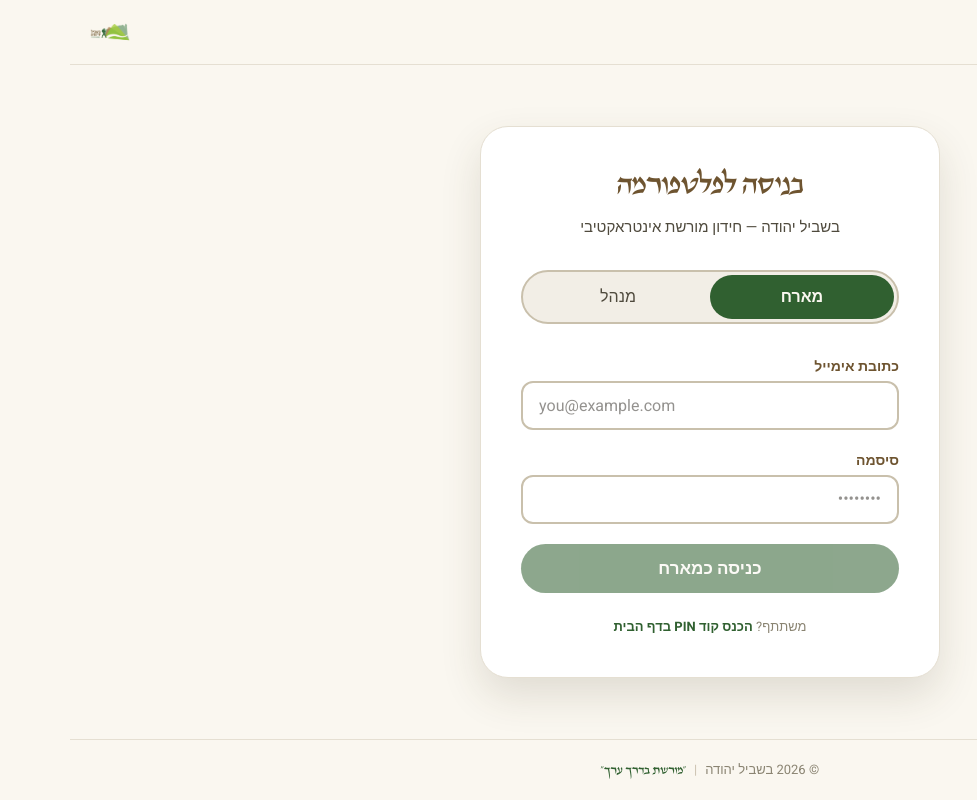
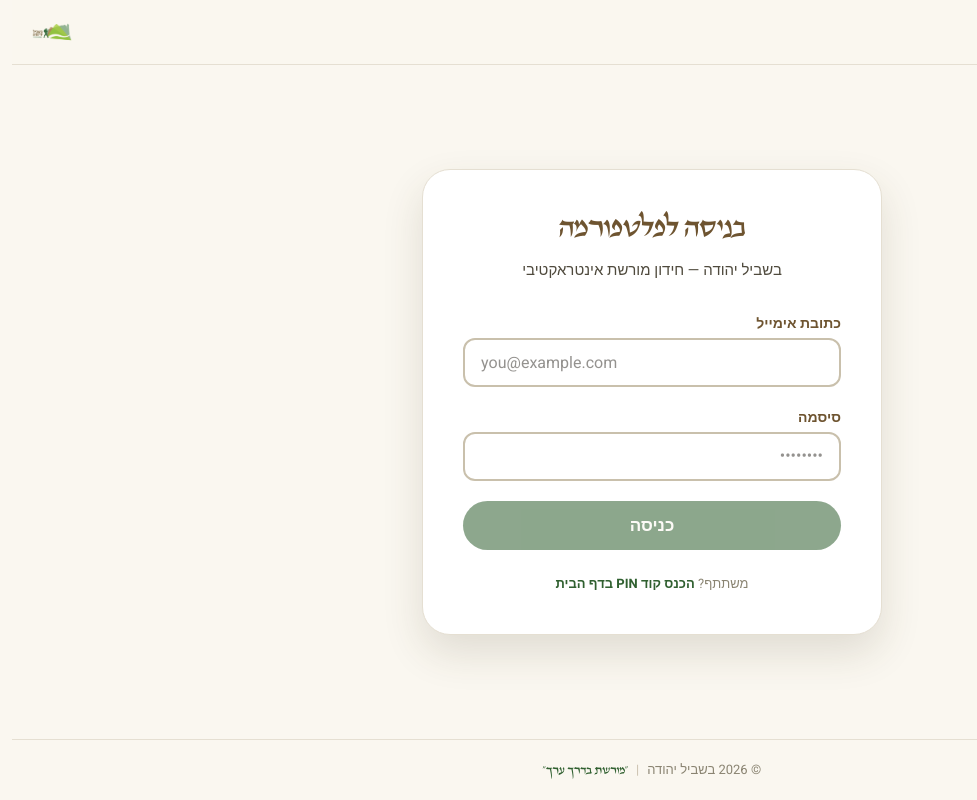
Before and after one commit to bishvil/bishvil-yehuda-quiz, a Next.js app: page /login in a window 1280 px wide. Shown: the whole page, without its empty margins (96-1073 px from the left). Built offline with nearby package versions, Linux system fonts and the light colour scheme; a web font is replaced by a local one.

Commit message:
feat(auth): single-form login wired to role-agnostic signin [QA-1a]

```diff
--- a/app/login/login-form.tsx
+++ b/app/login/login-form.tsx
@@ -3,30 +3,20 @@
 import { useState } from "react";
 import { useRouter } from "next/navigation";
 
-type Segment = "host" | "admin";
+type SignInRole = "host" | "admin";
 
-const SEGMENTS: { id: Segment; label: string }[] = [
-  { id: "host", label: "מארח" },
-  { id: "admin", label: "מנהל" },
-];
-
-const API_ROUTES: Record<Segment, string> = {
-  host: "/api/auth/host/signin",
-  admin: "/api/auth/admin/signin",
-};
-
-const SUCCESS_ROUTES: Record<Segment, string> = {
+const SUCCESS_ROUTES: Record<SignInRole, string> = {
   host: "/host",
   admin: "/admin/quizzes",
 };
 
 const ERROR_MESSAGES: Record<number, string> = {
+  400: "נא למלא את כל השדות כנדרש",
   401: "כתובת אימייל או סיסמה שגויים",
   422: "נא למלא את כל השדות כנדרש",
 };
 
 export default function LoginForm() {
-  const [segment, setSegment] = useState<Segment>("host");
   const [email, setEmail] = useState("");
   const [password, setPassword] = useState("");
   const [loading, setLoading] = useState(false);
@@ -41,14 +31,20 @@ export default function LoginForm() {
     setLoading(true);
 
     try {
-      const res = await fetch(API_ROUTES[segment], {
+      const res = await fetch("/api/auth/signin", {
         method: "POST",
         headers: { "Content-Type": "application/json" },
         body: JSON.stringify({ email, password }),
       });
 
       if (res.ok) {
-        router.push(SUCCESS_ROUTES[segment]);
+        const body = (await res.json()) as { role?: SignInRole };
+        if (body.role === "host" || body.role === "admin") {
+          router.push(SUCCESS_ROUTES[body.role]);
+          return;
+        }
+
+        setError("אירעה שגיאה בכניסה — אנא נסו שוב");
         return;
       }
 
@@ -68,62 +64,6 @@ export default function LoginForm() {
       className="w-full"
       style={{ maxWidth: "420px", margin: "0 auto" }}
     >
-      {/* Segmented control */}
-      <div
-        role="group"
-        aria-label="סוג משתמש"
-        className="flex mb-8"
-        style={{
-          borderRadius: "var(--radius-pill)",
-          border: "2px solid var(--bsy-stone-200)",
-          padding: "3px",
-          background: "var(--bsy-stone-50)",
-        }}
-      >
-        {SEGMENTS.map(({ id, label }) => (
-          <button
-            key={id}
-            type="button"
-            onClick={() => {
-              setSegment(id);
-              setError(null);
-            }}
-            aria-pressed={segment === id}
-            style={{
-              flex: 1,
-              borderRadius: "999px",
-              border: "none",
-              /* Explicit min-height for 44 px touch target on mobile */
-              minHeight: "44px",
-              padding: "0.55rem 1rem",
-              fontSize: "1rem",
-              fontWeight: segment === id ? 700 : 500,
-              cursor: "pointer",
-              /* Literal values — CSS custom-property refs in inline transition
-                 shorthand are unreliable on iOS Safari */
-              transition: "background 220ms ease-out, color 220ms ease-out",
-              background:
-                segment === id
-                  ? "var(--bsy-green-forest)"
-                  : "transparent",
-              color:
-                segment === id
-                  ? "var(--bsy-paper)"
-                  : "var(--bsy-stone-700)",
-              /* iOS: reset native button chrome that can swallow taps */
-              WebkitAppearance: "none",
-              appearance: "none",
-              /* Prevent 300 ms tap delay + double-tap zoom on mobile */
-              touchAction: "manipulation",
-              WebkitTapHighlightColor: "transparent",
-              userSelect: "none",
-            }}
-          >
-            {label}
-          </button>
-        ))}
-      </div>
-
       {/* Sign-in form */}
       <form onSubmit={handleSubmit} noValidate className="flex flex-col gap-5">
         {/* Email field */}
@@ -254,7 +194,7 @@ export default function LoginForm() {
             width: "100%",
           }}
         >
-          {loading ? "נכנס..." : `כניסה כ${segment === "host" ? "מארח" : "מנהל"}`}
+          {loading ? "נכנס..." : "כניסה"}
         </button>
       </form>
     </div>
--- a/app/login/page.tsx
+++ b/app/login/page.tsx
@@ -4,7 +4,7 @@ import LoginForm from "./login-form";
 
 /**
  * Login page — Hebrew/RTL sign-in for host and admin users.
- * Two-segment (מארח / מנהל) form wired to existing API routes.
+ * Single form wired to the role-agnostic signin route.
  * Thin server wrapper; LoginForm is the client island.
  */
 export default function LoginPage() {
```
